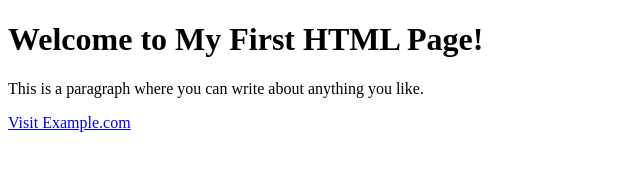
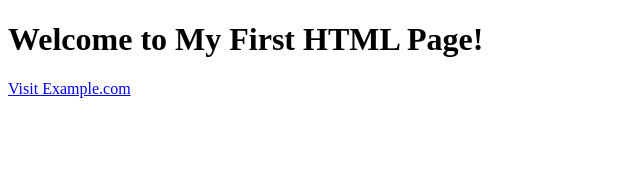
Before and after one commit to enyberg09/new-repository, a plain HTML site: page index.html in a window 1280 px wide. Shown: the whole page, without its empty margins (0-640 px from the left). Drawn offline with Linux system fonts and the light colour scheme.

Commit message:
Add p tag

```diff
--- a/index.html
+++ b/index.html
@@ -7,7 +7,7 @@
   </head>
   <body>
     <h1>Welcome to My First HTML Page!</h1>
-    <p>This is a paragraph where you can write about anything you like.</p>
+    <p></p>
     <a href="https://www.example.com">Visit Example.com</a>
   </body>
 </html>
```
